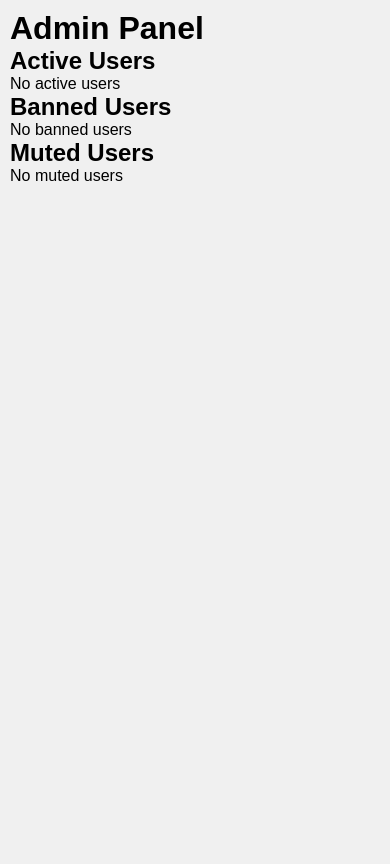
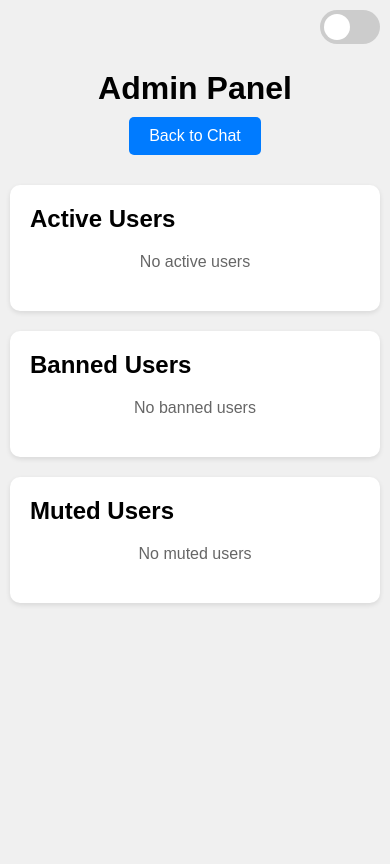
Before and after one commit to Progamer24/Chat, a Flask app: template templates/admin.html in a window 390 px wide. Before the commit the page ends 181 px from the top, so only its background shows below. Run offline with Flask 2, Linux system fonts and the light colour scheme; the template is opened without the code that fills it, so the values that code supplies are empty.

Commit message:
Enhanced admin panel with dark mode and improved mobile responsiveness

```diff
--- a/static/style.css
+++ b/static/style.css
@@ -259,3 +259,153 @@ input:checked + .slider:before {
 .dark-mode .admin-user {
     color: #ff80ab !important;
 }
+
+/* Admin Panel Styles */
+.admin-container {
+    max-width: 1200px;
+    margin: 20px auto;
+    padding: 20px;
+}
+
+.admin-header {
+    display: flex;
+    justify-content: space-between;
+    align-items: center;
+    margin-bottom: 30px;
+    padding-top: 40px;
+}
+
+.back-btn {
+    padding: 10px 20px;
+    background-color: #007bff;
+    color: white;
+    text-decoration: none;
+    border-radius: 5px;
+    transition: background-color 0.3s;
+}
+
+.back-btn:hover {
+    background-color: #0056b3;
+}
+
+.admin-grid {
+    display: grid;
+    grid-template-columns: repeat(auto-fit, minmax(300px, 1fr));
+    gap: 20px;
+}
+
+.admin-section {
+    background-color: white;
+    border-radius: 10px;
+    padding: 20px;
+    box-shadow: 0 2px 5px rgba(0,0,0,0.1);
+}
+
+.user-list {
+    display: flex;
+    flex-direction: column;
+    gap: 10px;
+}
+
+.user-card {
+    display: flex;
+    justify-content: space-between;
+    align-items: center;
+    padding: 10px;
+    background-color: #f8f9fa;
+    border-radius: 5px;
+}
+
+.user-info {
+    display: flex;
+    flex-direction: column;
+}
+
+.user-ip {
+    font-size: 0.8em;
+    color: #666;
+}
+
+.user-actions {
+    display: flex;
+    gap: 5px;
+}
+
+.danger-btn {
+    background-color: #dc3545;
+}
+
+.warning-btn {
+    background-color: #ffc107;
+    color: #000;
+}
+
+.success-btn {
+    background-color: #28a745;
+}
+
+.no-users {
+    color: #666;
+    text-align: center;
+    padding: 20px;
+}
+
+/* Dark mode styles for admin panel */
+.dark-mode .admin-section {
+    background-color: #2d2d2d;
+    box-shadow: 0 2px 5px rgba(0,0,0,0.3);
+}
+
+.dark-mode .user-card {
+    background-color: #1a1a1a;
+}
+
+.dark-mode .user-ip {
+    color: #888;
+}
+
+.dark-mode .no-users {
+    color: #888;
+}
+
+/* Mobile responsiveness */
+@media (max-width: 768px) {
+    .admin-container {
+        padding: 10px;
+    }
+
+    .admin-header {
+        flex-direction: column;
+        gap: 10px;
+        text-align: center;
+    }
+
+    .user-card {
+        flex-direction: column;
+        gap: 10px;
+        text-align: center;
+    }
+
+    .user-actions {
+        width: 100%;
+        justify-content: center;
+    }
+
+    .user-info {
+        align-items: center;
+    }
+}
+
+/* Update existing button styles */
+button {
+    padding: 8px 16px;
+    border: none;
+    border-radius: 4px;
+    color: white;
+    cursor: pointer;
+    transition: opacity 0.3s;
+}
+
+button:hover {
+    opacity: 0.8;
+}
--- a/templates/admin.html
+++ b/templates/admin.html
@@ -3,57 +3,139 @@
 <head>
     <title>Chat Admin Panel</title>
     <link rel="stylesheet" href="{{ url_for('static', filename='style.css') }}">
+    <meta name="viewport" content="width=device-width, initial-scale=1.0">
 </head>
 <body>
-    <div class="container">
-        <h1>Admin Panel</h1>
+    <div class="theme-switch-wrapper">
+        <label class="theme-switch" for="checkbox">
+            <input type="checkbox" id="checkbox" />
+            <div class="slider"></div>
+        </label>
+    </div>
 
-        <div class="section">
-            <h2>Active Users</h2>
-            {% if active_users %}
-                {% for user in active_users %}
-                <div class="user-item">
-                    <span>{{ user }}</span>
-                    <button onclick="banUser('{{ user }}')" class="danger">Ban</button>
-                    <button onclick="muteUser('{{ user }}')" class="warning">Mute</button>
-                </div>
-                {% endfor %}
-            {% else %}
-                <p>No active users</p>
-            {% endif %}
+    <div class="admin-container">
+        <div class="admin-header">
+            <h1>Admin Panel</h1>
+            <a href="{{ url_for('home') }}" class="back-btn">Back to Chat</a>
         </div>
 
-        <div class="section">
-            <h2>Banned Users</h2>
-            {% if banned_users %}
-                {% for user in banned_users %}
-                <div class="user-item">
-                    <span>{{ user }}</span>
-                    <button onclick="unbanUser('{{ user }}')" class="success">Unban</button>
+        <div class="admin-grid">
+            <div class="admin-section">
+                <h2>Active Users</h2>
+                <div class="user-list">
+                    {% if active_users %}
+                        {% for user, ip in active_users.items() %}
+                        <div class="user-card">
+                            <div class="user-info">
+                                <span class="username">{{ user }}</span>
+                                <span class="user-ip">IP: {{ ip }}</span>
+                            </div>
+                            <div class="user-actions">
+                                <button onclick="banUser('{{ user }}')" class="danger-btn">Ban</button>
+                                <button onclick="muteUser('{{ user }}')" class="warning-btn">Mute</button>
+                            </div>
+                        </div>
+                        {% endfor %}
+                    {% else %}
+                        <p class="no-users">No active users</p>
+                    {% endif %}
                 </div>
-                {% endfor %}
-            {% else %}
-                <p>No banned users</p>
-            {% endif %}
-        </div>
+            </div>
 
-        <div class="section">
-            <h2>Muted Users</h2>
-            {% if muted_users %}
-                {% for user in muted_users %}
-                <div class="user-item">
-                    <span>{{ user }}</span>
-                    <button onclick="unmuteUser('{{ user }}')" class="success">Unmute</button>
+            <div class="admin-section">
+                <h2>Banned Users</h2>
+                <div class="user-list">
+                    {% if banned_users %}
+                        {% for user in banned_users %}
+                        <div class="user-card">
+                            <span class="username">{{ user }}</span>
+                            <button onclick="unbanUser('{{ user }}')" class="success-btn">Unban</button>
+                        </div>
+                        {% endfor %}
+                    {% else %}
+                        <p class="no-users">No banned users</p>
+                    {% endif %}
                 </div>
-                {% endfor %}
-            {% else %}
-                <p>No muted users</p>
-            {% endif %}
+            </div>
+
+            <div class="admin-section">
+                <h2>Muted Users</h2>
+                <div class="user-list">
+                    {% if muted_users %}
+                        {% for user in muted_users %}
+                        <div class="user-card">
+                            <span class="username">{{ user }}</span>
+                            <button onclick="unmuteUser('{{ user }}')" class="success-btn">Unmute</button>
+                        </div>
+                        {% endfor %}
+                    {% else %}
+                        <p class="no-users">No muted users</p>
+                    {% endif %}
+                </div>
+            </div>
         </div>
     </div>
 
     <script>
-        // Your existing JavaScript for user management
+        // Admin actions
+        function banUser(username) {
+            fetch(`/admin/ban/${username}`, {
+                method: 'POST'
+            })
+            .then(response => response.json())
+            .then(data => {
+                if (data.status === 'success') location.reload();
+            });
+        }
+
+        function unbanUser(username) {
+            fetch(`/admin/unban/${username}`, {
+                method: 'POST'
+            })
+            .then(response => response.json())
+            .then(data => {
+                if (data.status === 'success') location.reload();
+            });
+        }
+
+        function muteUser(username) {
+            fetch(`/admin/mute/${username}`, {
+                method: 'POST'
+            })
+            .then(response => response.json())
+            .then(data => {
+                if (data.status === 'success') location.reload();
+            });
+        }
+
+        function unmuteUser(username) {
+            fetch(`/admin/unmute/${username}`, {
+                method: 'POST'
+            })
+            .then(response => response.json())
+            .then(data => {
+                if (data.status === 'success') location.reload();
+            });
+        }
+
+        // Theme switcher
+        const toggleSwitch = document.querySelector('#checkbox');
+        const currentTheme = localStorage.getItem('theme');
+
+        if (currentTheme) {
+            document.body.classList.toggle('dark-mode', currentTheme === 'dark');
+            toggleSwitch.checked = currentTheme === 'dark';
+        }
+
+        toggleSwitch.addEventListener('change', function(e) {
+            if (e.target.checked) {
+                document.body.classList.add('dark-mode');
+                localStorage.setItem('theme', 'dark');
+            } else {
+                document.body.classList.remove('dark-mode');
+                localStorage.setItem('theme', 'light');
+            }
+        });
     </script>
 </body>
 </html>
```
